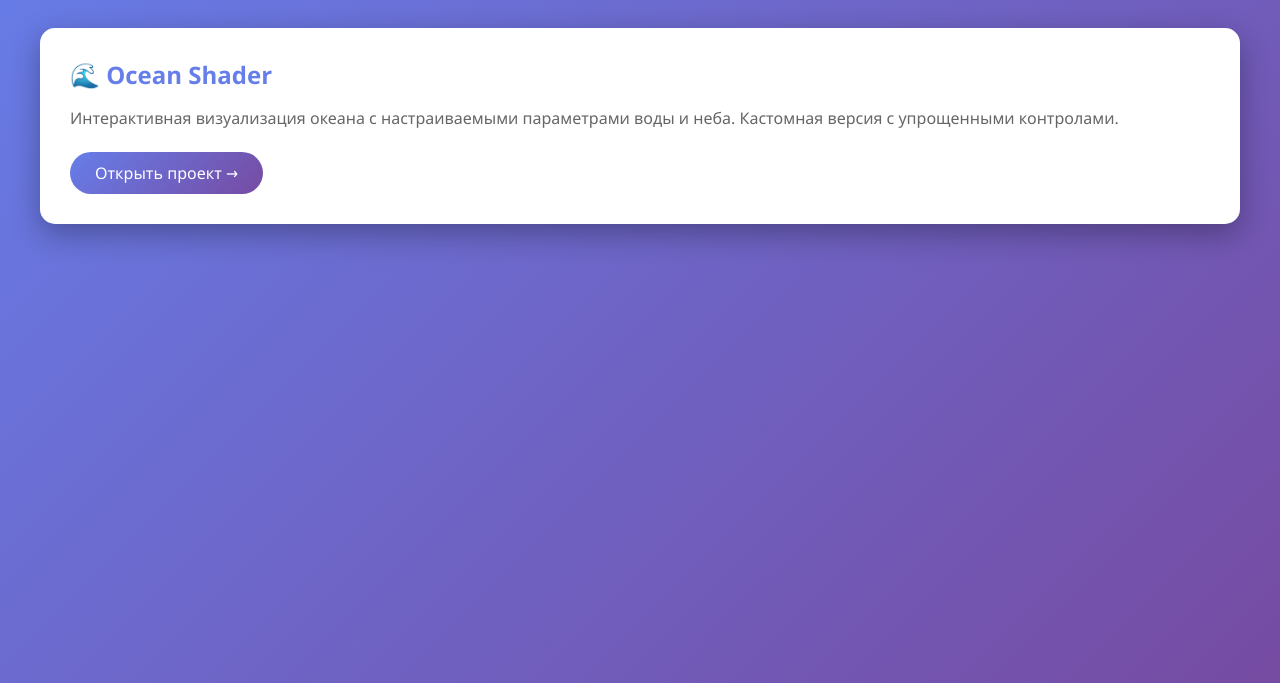
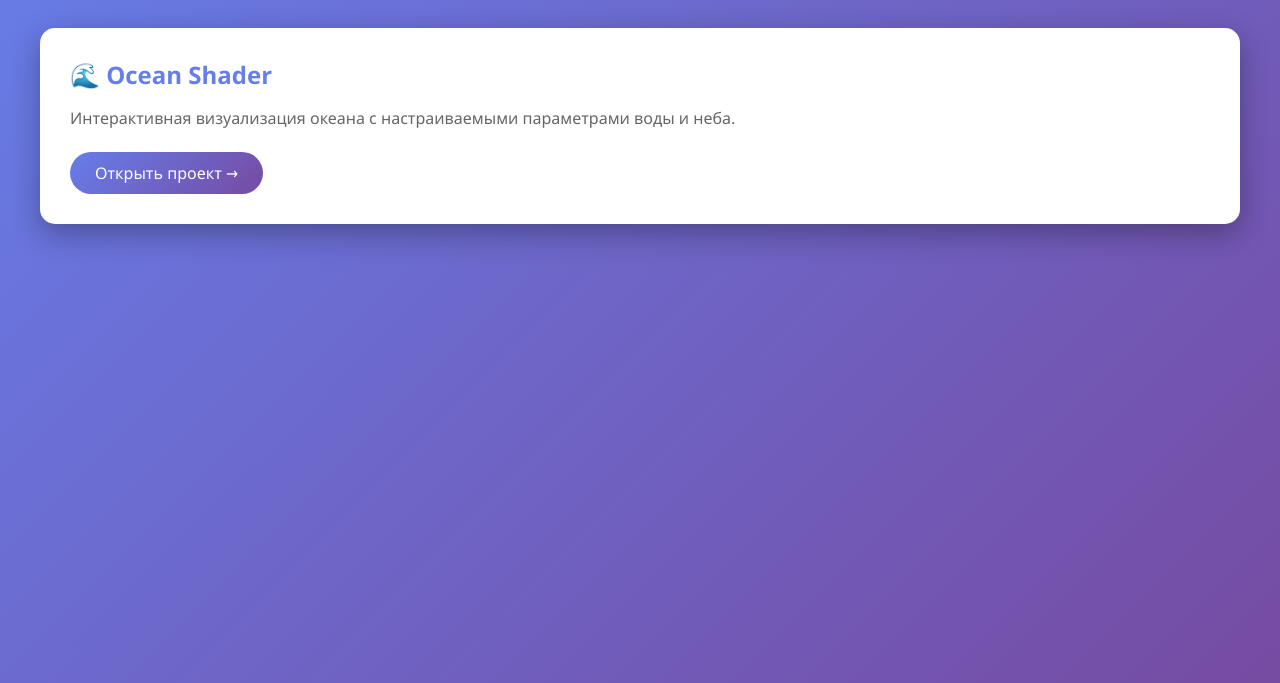
Before and after one commit to MuraBlinova/MSE_Diploma2025, a website: page index.html in a window 1280 px wide. Shown: the part 117-800 px from the top of the page. Drawn offline with Linux system fonts and the light colour scheme.

Commit message:
Pages: fix index

```diff
--- a/index.html
+++ b/index.html
@@ -100,7 +100,7 @@
         <div class="projects-grid">
             <div class="project-card">
                 <h2>🌊 Ocean Shader</h2>
-                <p>Интерактивная визуализация океана с настраиваемыми параметрами воды и неба. Кастомная версия с упрощенными контролами.</p>
+                <p>Интерактивная визуализация океана с настраиваемыми параметрами воды и неба.</p>
                 <a href="webgl-ocean/webgl_shaders_ocean.html" class="btn">Открыть проект →</a>
             </div>
         </div>
```
